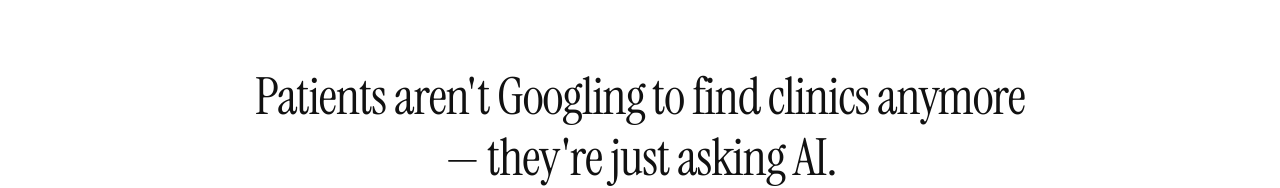
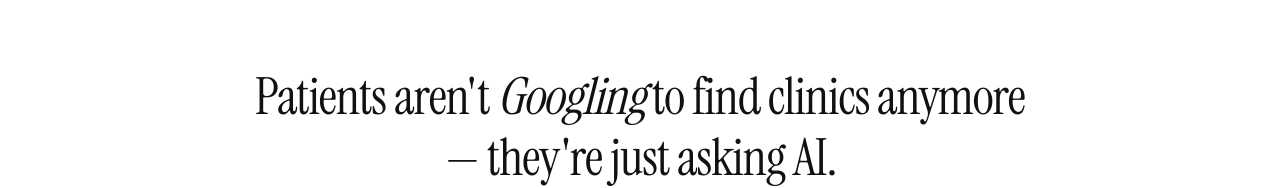
Before and after one commit to pagerstudio/pagerstudio, a Next.js app: page / in a window 1280 px wide. Shown: the part 1011-1199 px from the top of the page. Built offline with nearby package versions, Linux system fonts and the light colour scheme.

Commit message:
style: italicize Googling and patients, widen email input 200→280px

```diff
--- a/components/Hero.tsx
+++ b/components/Hero.tsx
@@ -84,7 +84,7 @@
                     placeholder="Enter your email"
                     required
                     aria-label="Email address"
-                    className="w-full sm:w-[200px] text-body-sm text-ps-ink placeholder:text-ps-faint rounded-full px-5 py-3 outline-none border border-ps-line transition-all duration-200 focus:ring-2 focus:ring-ps-ink/10 focus:border-ps-ink/30 bg-white"
+                    className="w-full sm:w-[280px] text-body-sm text-ps-ink placeholder:text-ps-faint rounded-full px-5 py-3 outline-none border border-ps-line transition-all duration-200 focus:ring-2 focus:ring-ps-ink/10 focus:border-ps-ink/30 bg-white"
                   />
                   <button
                     type="submit"
@@ -129,7 +129,7 @@
                     placeholder="Enter your email"
                     required
                     aria-label="Email address"
-                    className="w-full sm:w-[200px] text-body-sm text-ps-ink placeholder:text-ps-faint rounded-full px-5 py-3 outline-none border border-ps-line transition-all duration-200 focus:ring-2 focus:ring-ps-ink/10 focus:border-ps-ink/30 bg-white"
+                    className="w-full sm:w-[280px] text-body-sm text-ps-ink placeholder:text-ps-faint rounded-full px-5 py-3 outline-none border border-ps-line transition-all duration-200 focus:ring-2 focus:ring-ps-ink/10 focus:border-ps-ink/30 bg-white"
                   />
                   <button
                     type="submit"
--- a/components/RevealParagraph.tsx
+++ b/components/RevealParagraph.tsx
@@ -1,6 +1,8 @@
 'use client';
 
 import { useEffect, useRef, useState } from 'react';
+
+const ITALIC_WORDS = new Set(['Googling', 'patients']);
 
 const REVEAL_LINES = [
   "Patients aren't Googling to find clinics anymore",
@@ -155,7 +157,7 @@
               lineArrays[lineIdx].map((w, i) => (
                 <span
                   key={i}
-                  className="word"
+                  className={`word${ITALIC_WORDS.has(w) ? ' font-serif italic' : ''}`}
                   style={{ display: 'inline-block', transition: 'none' }}
                 >
                   {w}{i < lineArrays[lineIdx].length - 1 ? '\u00A0' : ''}
```
